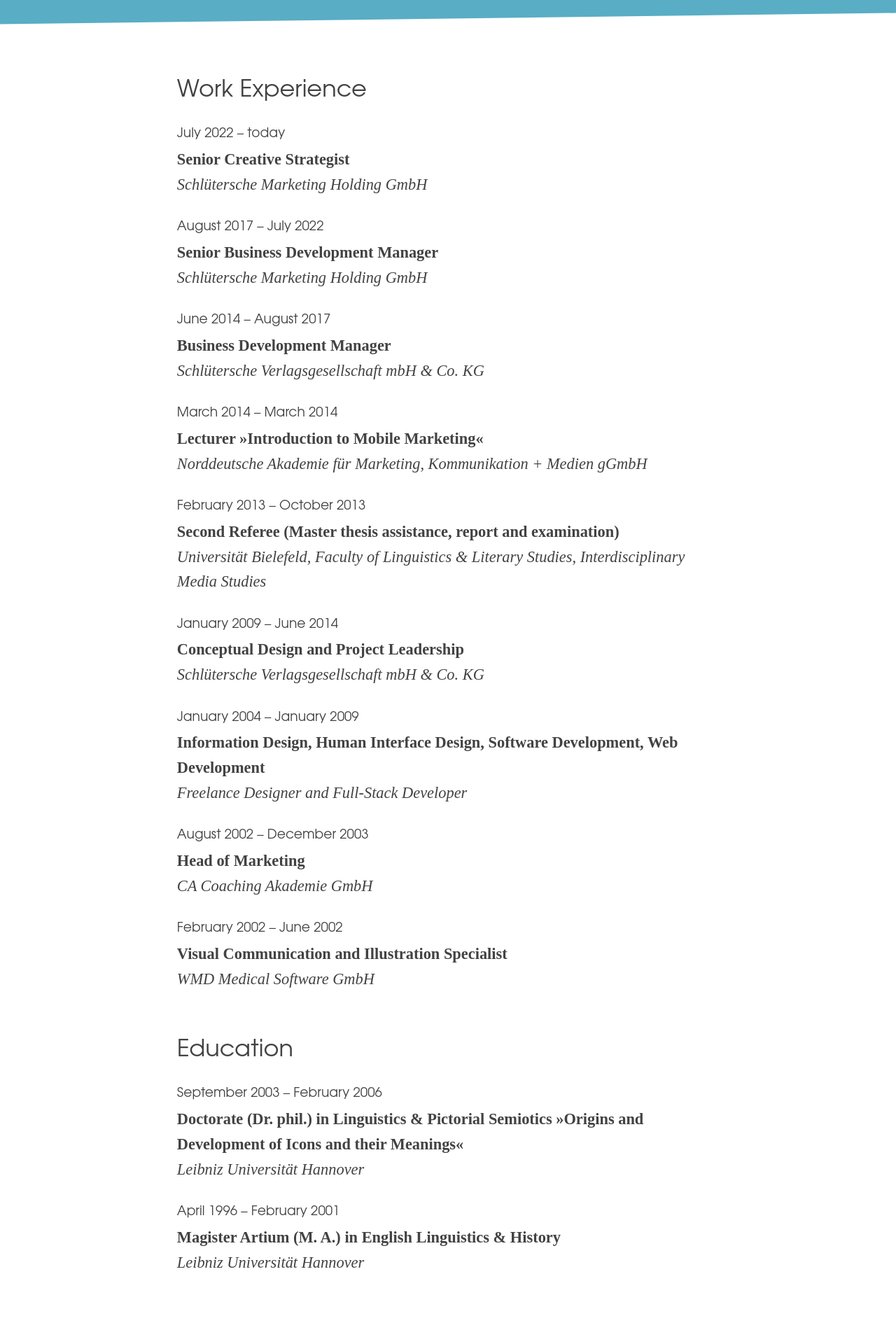
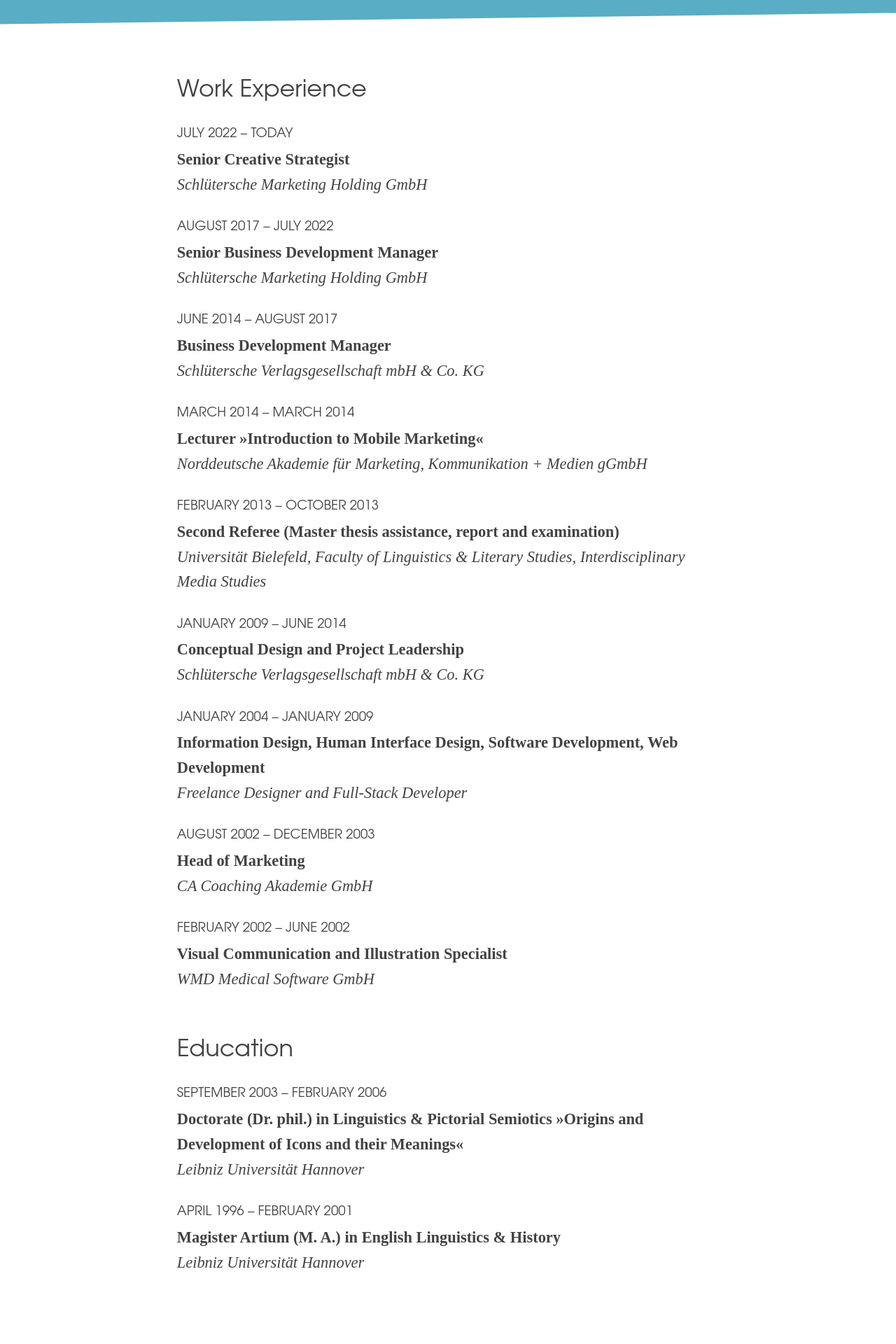
Before and after one commit to marc2o/marc2o.github.io, a Jekyll site: the page built from cv/marc.md, in a window 1280 px wide. Shown: the part 565-2485 px from the top of the page at 70% size. Built offline with Jekyll 4.4.1, drawn with Linux system fonts in a browser that asks for light colours.

Commit message:
Update cv.css

```diff
--- a/assets/css/cv.css
+++ b/assets/css/cv.css
@@ -170,6 +170,9 @@
 	margin-top: 1em;
 }
 
+li span {
+	text-transform: uppercase;
+}
 li span,
 footer p {
 	font-size: 83.5%;
```
